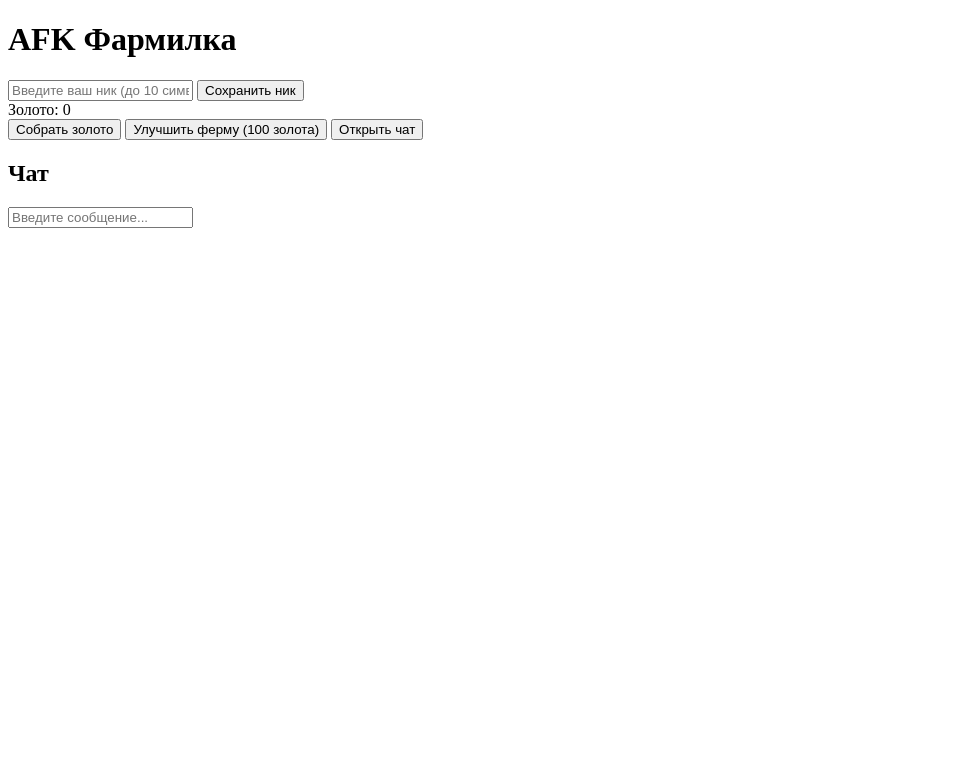
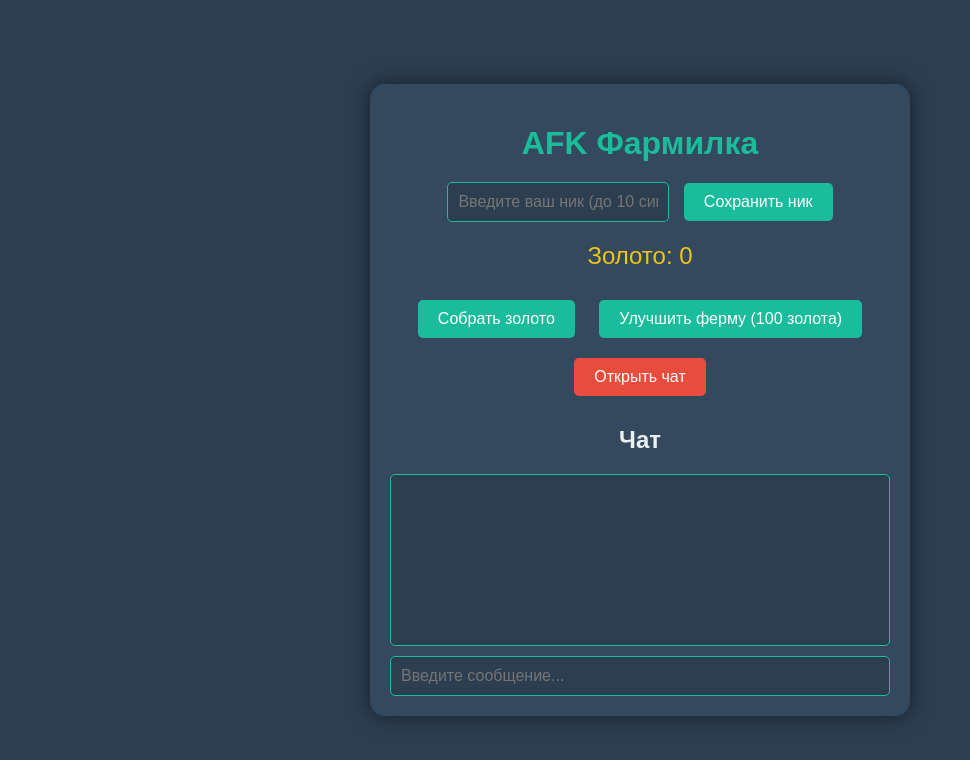
Before and after one commit to RGRcoin/RGR, a plain HTML site: page index.html in a window 1280 px wide. Both pictures are taken after a click on the button "Открыть чат". Shown: the whole page, without its empty margins (0-970 px from the left). Drawn offline with Linux system fonts and the light colour scheme; no server answers.

Commit message:
index.html

```diff
--- a/index.html
+++ b/index.html
@@ -5,7 +5,116 @@
     <meta name="viewport" content="width=device-width, initial-scale=1.0">
     <title>AFK Фармилка</title>
     <style>
-        /* Стили остаются без изменений */
+        body {
+            font-family: 'Arial', sans-serif;
+            background-color: #2c3e50;
+            color: #ecf0f1;
+            text-align: center;
+            margin: 0;
+            padding: 0;
+            display: flex;
+            justify-content: center;
+            align-items: center;
+            height: 100vh;
+        }
+        .container {
+            background-color: #34495e;
+            padding: 20px;
+            border-radius: 15px;
+            box-shadow: 0 0 20px rgba(0, 0, 0, 0.5);
+            width: 90%;
+            max-width: 500px;
+        }
+        h1 {
+            color: #1abc9c;
+            margin-bottom: 20px;
+        }
+        .resource {
+            font-size: 24px;
+            margin: 20px 0;
+            color: #f1c40f;
+        }
+        .button {
+            background-color: #1abc9c;
+            color: white;
+            padding: 10px 20px;
+            border: none;
+            border-radius: 5px;
+            cursor: pointer;
+            margin: 10px;
+            font-size: 16px;
+            transition: background-color 0.3s ease;
+        }
+        .button:hover {
+            background-color: #16a085;
+        }
+        .chat {
+            margin-top: 20px;
+            display: none; /* Скрыт по умолчанию */
+        }
+        .chat.active {
+            display: block; /* Показываем чат при активации */
+        }
+        .chat-messages {
+            height: 150px;
+            overflow-y: scroll;
+            border: 1px solid #1abc9c;
+            border-radius: 5px;
+            padding: 10px;
+            margin-bottom: 10px;
+            text-align: left;
+            background-color: #2c3e50;
+        }
+        .chat-input {
+            width: calc(100% - 22px);
+            padding: 10px;
+            border: 1px solid #1abc9c;
+            border-radius: 5px;
+            background-color: #2c3e50;
+            color: #ecf0f1;
+            font-size: 16px;
+        }
+        .chat-toggle {
+            background-color: #e74c3c;
+        }
+        .chat-toggle:hover {
+            background-color: #c0392b;
+        }
+        .nickname-input {
+            margin-bottom: 20px;
+        }
+        .nickname-input input {
+            padding: 10px;
+            border: 1px solid #1abc9c;
+            border-radius: 5px;
+            background-color: #2c3e50;
+            color: #ecf0f1;
+            font-size: 16px;
+            width: 200px;
+        }
+        .nickname-input button {
+            background-color: #1abc9c;
+            color: white;
+            padding: 10px 20px;
+            border: none;
+            border-radius: 5px;
+            cursor: pointer;
+            margin-left: 10px;
+            font-size: 16px;
+            transition: background-color 0.3s ease;
+        }
+        .nickname-input button:hover {
+            background-color: #16a085;
+        }
+        .nickname-display {
+            font-size: 20px;
+            color: #1abc9c;
+            cursor: pointer;
+            margin-bottom: 20px;
+        }
+        .nickname-display:hover {
+            text-decoration: underline;
+        }
     </style>
 </head>
 <body>
@@ -52,6 +161,8 @@
         // Инициализация Firebase
         const app = initializeApp(firebaseConfig);
         const database = getDatabase(app);
+
+        console.log("Firebase initialized:", app);
 
         let gold = parseInt(localStorage.getItem('gold')) || 0;
         let farmLevel = parseInt(localStorage.getItem('farmLevel')) || 1;
```
